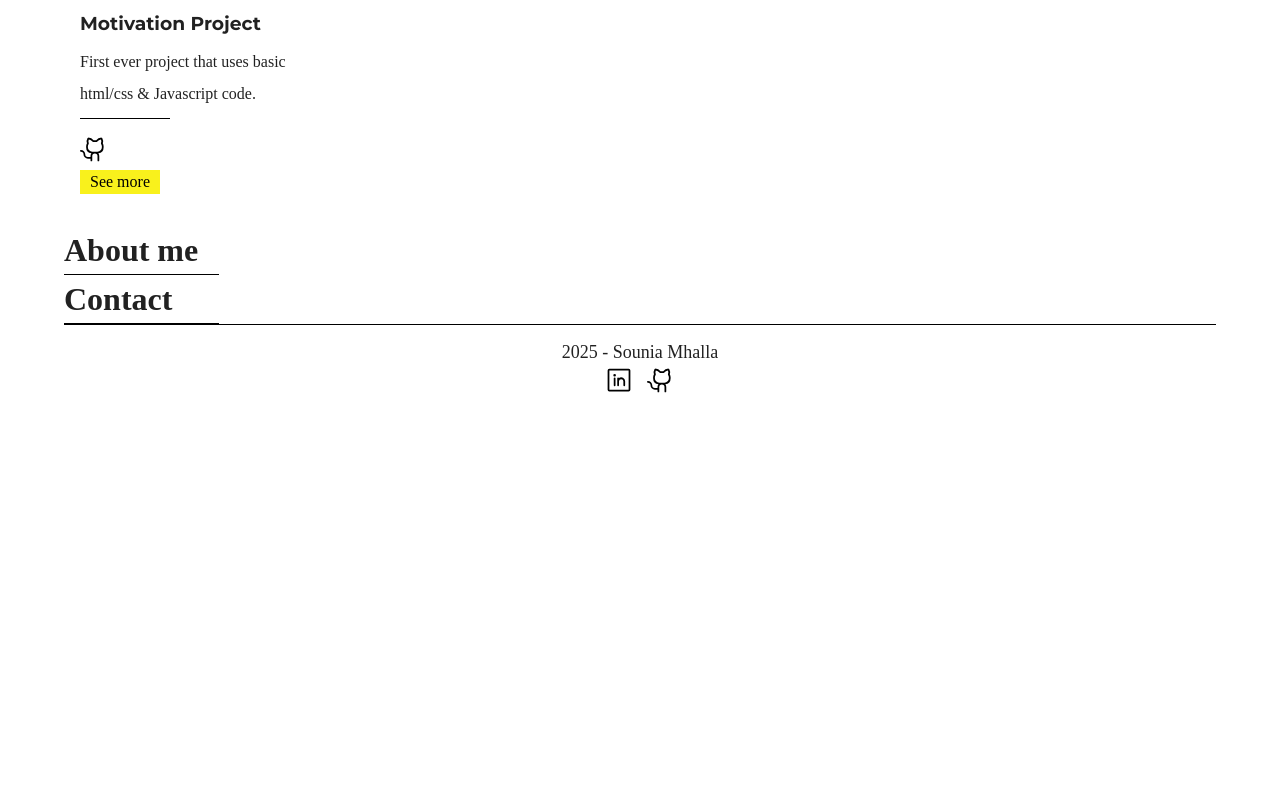
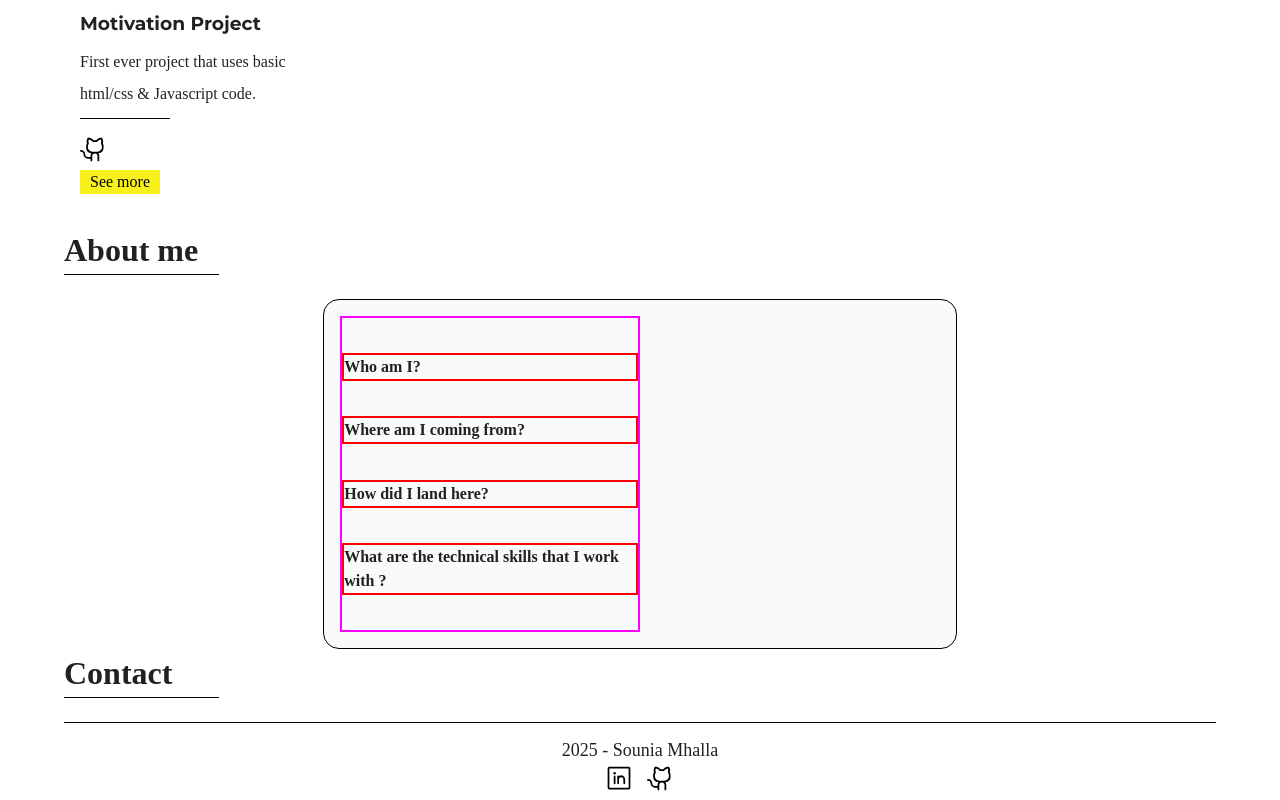
Before and after one commit to vickyfrosties/Portfolio, a React (Vite) app: page / in a window 1280 px wide. Shown: the part 1243-2043 px from the top of the page. Before the commit the page ends 1645 px from the top, so only its background shows below. Built offline with nearby package versions, Linux system fonts and the light colour scheme; a web font is replaced by a local one.

Commit message:
Some adjustements List Menu

```diff
--- a/src/App.css
+++ b/src/App.css
@@ -222,6 +222,44 @@ body {
         font-size: 32px;
         border-bottom: 1px solid black;
         width: 155px;
+        margin-bottom: 1.5rem;
+      }
+    }
+
+    .menu-list {
+      border: 1px solid black;
+      border-radius: 1em;
+      background-color: #F9FAFC;
+      width: 55%;
+      height: 350px;
+      margin: auto;
+      padding: 1em;
+      display: flex;
+      justify-content: space-between;
+
+      .under-menu-list {
+        border: 2px solid magenta;
+        width: 50%;
+        display: flex;
+        flex-direction: column;
+        justify-content: space-evenly;
+        /* height: 100%; */
+
+        .items-container {
+          width: 100%;
+
+          .item {
+            width: 100%;
+            border: 2px solid red;
+            font-size: 1em;
+            font-family: var(--text-content);
+            font-weight: 600;
+          }
+        }
+
+        .detail {
+          width: 50%;
+        }
       }
     }
 
--- a/src/Components/About/Menu/MenuItem.jsx
+++ b/src/Components/About/Menu/MenuItem.jsx
@@ -1,16 +1,16 @@
 import "../../../App.css";
 import "../../../variables.css";
 
-const MenuItem = ({ title, onClick }) => {
+const MenuItem = ({ item, onClick }) => {
 
 
     return (
         <>
-            <section className="items-container">
+            <div className="items-container">
                 <div className="item" onClick={onClick}>
-                    <p>{title}</p>
+                    <p>{item.title}</p>
                 </div>
-            </section>
+            </div>
         </>
     );
 };
--- a/src/Components/About/Menu/MenuList.jsx
+++ b/src/Components/About/Menu/MenuList.jsx
@@ -25,15 +25,15 @@ const MenuList = () => {
     return (
         <>
             <section className="menu-list">
-                <section>
+                <div className="under-menu-list">
                     {details.map(item => (
                         <MenuItem
                             key={item.id}
-                            item={item.title}
+                            item={item}
                             onClick={() => setSelectedItem(item)}
                         />
                     ))}
-                </section>
+                </div>
                 <div className="detail">
                     {selectedItem && <MenuDetail message={selectedItem.content} />}
                 </div>
```
Also changed, not shown: src/Components/About.jsx (deleted, +0 -17 lines).
